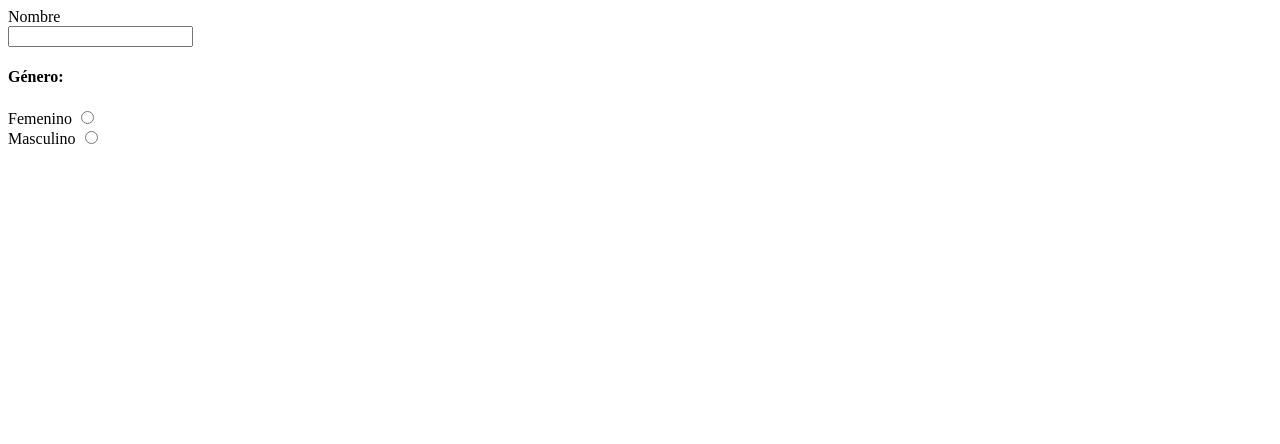
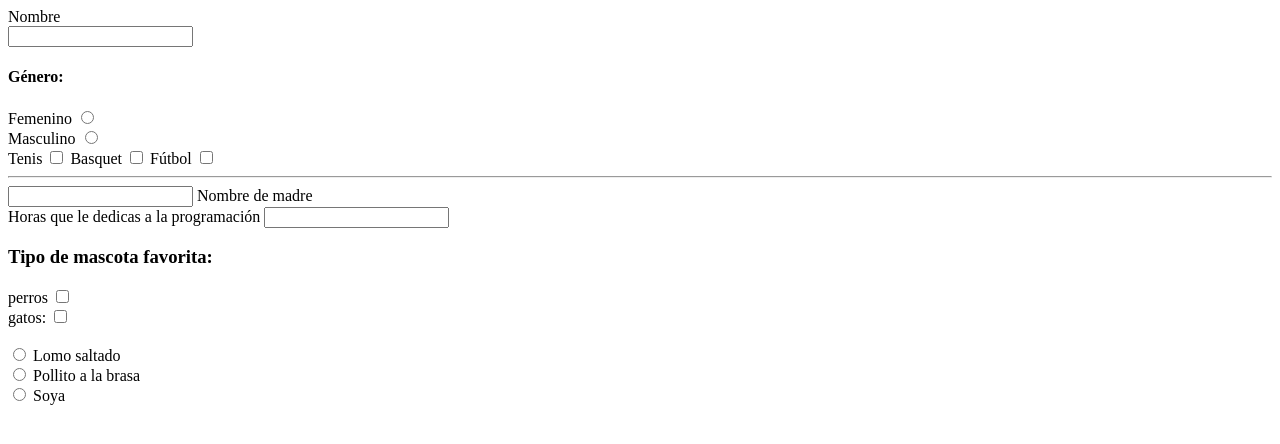
Before and after one commit to villavant/Codigo-frontend-W7, a plain HTML site: page Semana1/dia4/formulario.html in a window 1280 px wide. Drawn offline with Linux system fonts and the light colour scheme.

Commit message:
create an form with different types of tag

```diff
--- a/Semana1/dia4/formulario.html
+++ b/Semana1/dia4/formulario.html
@@ -25,8 +25,53 @@
                 <label for="masculino">Masculino</label>
                 <input type="radio" name="genero" id="masculino" value="masculino">
             </div>
+            <div>
+                <labe for="tenis">Tenis</labe>
+                <input type="checkbox" name="tenis" id="tenis" value="tenis">
+                <labe for="basquet">Basquet</labe>
+                <input type="checkbox" name="basquet" id="basquet" value="basquet">
+                <labe for="futbol">Fútbol</labe>
+                <input type="checkbox" name="futbol" id="futbol" value="futbol">
+
+            </div>
 
         </div>
+      </form>
+      <hr>
+      <form>
+          <div>
+              <input type="text" name="mother-name" id="mother-name" ></input>
+              <label for="mother-name">Nombre de madre</label>
+          </div>
+          <div>
+            <label for="hours-programming">Horas que le dedicas a la programación</label>
+            <input type="number" name="hours-programming" id="hours-programming" value="hours-programming"></input>
+          </div>
+          <div>
+              <h3>Tipo de mascota favorita:</h3>
+              <label for="pet-type-dog">perros</label>
+              <input type="checkbox" name="pet-type-dog" id="pet-type-dog" value="pet-type-dog"><br/>
+              <label for="pet-type-cat">gatos:</label>
+              <input type="checkbox" name="pet-type-cat" id="pet-type-cat" value="pet-type-cat">
+          </div>
+          <br/>
+          <div>
+            <div>
+                <input type="radio" name="food" id="lomo-saltado" value="lomo-saltado">
+                <label for="lomo-saltado">Lomo saltado</label>
+
+            </div>
+            <div>
+                <input type="radio" name="food" id="pollo-brasa" value="pollo-brasa">
+                <label for="pollo-brasa">Pollito a la brasa</label>
+
+            </div>
+            <div>
+                <input type="radio" name="food" id="soya" value="soya">
+                <label for="soya">Soya</label>
+
+            </div>
+          </div>
       </form>
     </main>
   </body>
```
